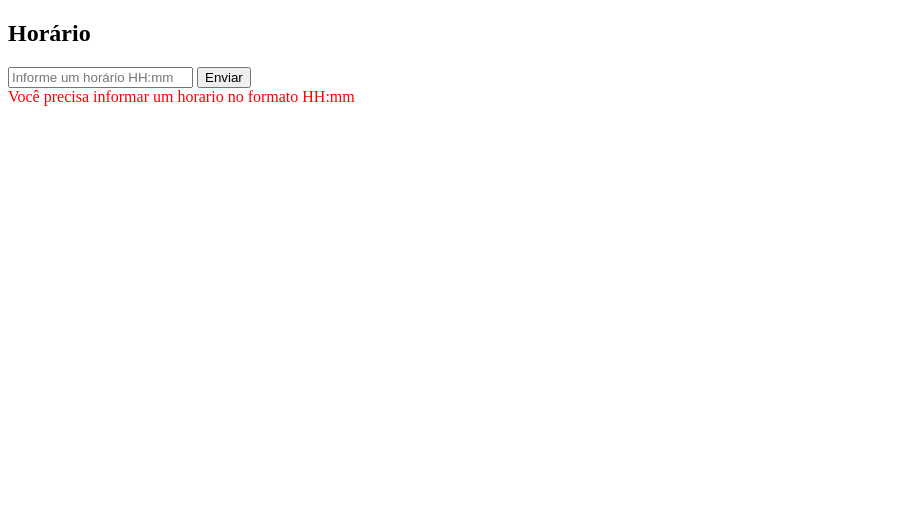
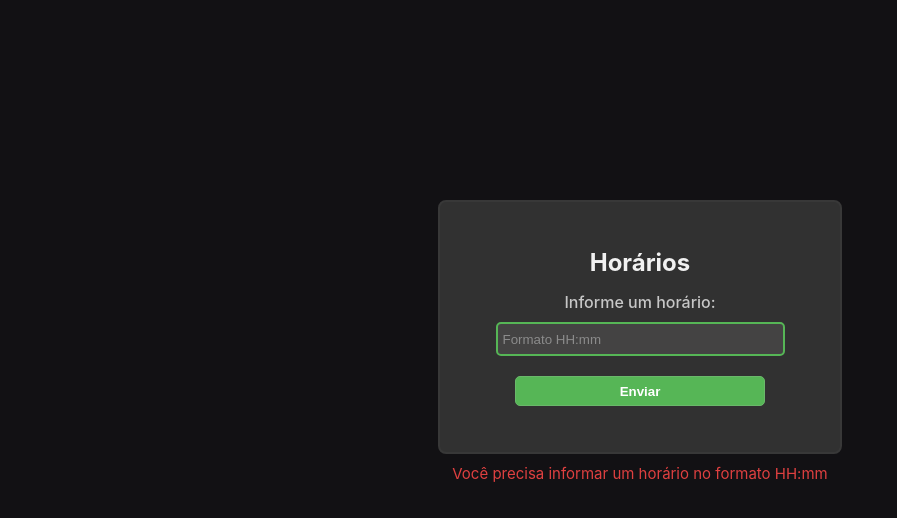
Before and after one commit to gabrielypx/inserir-horario, a plain HTML site: page index.html in a window 1280 px wide. Both pictures are taken after a click on the button "Enviar". Shown: the whole page, without its empty margins (0-897 px from the left). Drawn offline with Linux system fonts and the light colour scheme.

Commit message:
Update style

```diff
--- a/index.html
+++ b/index.html
@@ -2,16 +2,20 @@
 <html>
 <head>
 <meta charset="utf-8">
-  <title>Exercício 1</title>
+<title>Exercício 1</title>
+<link rel="stylesheet" href="style.css" />
 </head>
 <body>
   <div>
-    <div>
-	    <h2>Horário</h2>
-      <input type="text" id="inputTime" type="text" placeholder="Informe um horário HH:mm" title="Informe um horário HH:mm" autofocus="1">
-      <button id="btnSubmit" >Enviar</button>
+    <div class="content">
+	    <h2 class="title">Horários</h2>
+      <label>Informe um horário:</label>
+      <input type="text" id="inputTime" type="text" placeholder="Formato HH:mm" title="Informe um horário HH:mm" autofocus="1">
+      <button id="btnSubmit"><p>Enviar</p></button>
     </div>
-    <span id="result"></span>
+    <div class="resultado">
+      <span id="result"></span>
+    </div>
   </div>
 </body>
 <script src="main.js"></script>
--- a/main.js
+++ b/main.js
@@ -10,22 +10,23 @@ function app() {
 
     if (hour <= new Date(`2000-01-01T12:00`) && hour >= new Date(`2000-01-01T00:00`)) {
       result.innerText = 'Bom Dia!';
-      result.style.color = "blue"
+      result.style.color = "#54a3c2"
     } else if (hour >= new Date(`2000-01-01T12:01`) && hour <= new Date(`2000-01-01T18:00`)) {
       result.innerText = 'Boa Tarde!';
-      result.style.color = "purple"
+      result.style.color = "#6c54c2"
     } else if (hour >= new Date(`2000-01-01T18:01`) && hour <= new Date(`2000-01-01T23:59`)) {
       result.innerText = 'Boa noite!';
-      result.style.color = "pink"
+      result.style.color = "#ec74dc"
     } else if (hourMinute[0] > 23) {
-      result.innerText = 'Você só pode informar um horario até 23:59.';
-      result.style.color = "orange"
+      result.innerText = 'Você só pode informar um horário até 23:59.';
+      result.style.color = "#e68659"
     } else if (hourMinute[1] > 59) {
       result.innerText = 'Os minutos vão só até 59.';
-      result.style.color = "green"
+      result.style.color = "#59e665"
     } else {
-      result.innerText = 'Você precisa informar um horario no formato HH:mm';
-      result.style.color = "red"
+      result.innerText = 'Você precisa informar um horário no formato HH:mm';
+      result.style.color = "#df4040";
+      result.style.fontSize ="15px"
     }
 
 
--- /dev/null
+++ b/style.css
@@ -0,0 +1,77 @@
+* {
+  margin: 0;
+  padding: 0;
+}
+
+body{
+  font-family: -apple-system, BlinkMacSystemFont, 'Segoe UI', Roboto, Oxygen, Ubuntu, Cantarell, 'Open Sans', 'Helvetica Neue', sans-serif;
+  background-color: #121114;
+  display: flex;
+  align-items: center;
+  justify-content: center;
+}
+
+.content{
+  width: 400px;
+  height: 250px;
+  background-color: #313131;
+  border-radius: 8px;
+  border: 2px solid #383838;
+  margin-top: 200px;
+  display: flex;
+  align-items: center;
+  justify-content: center;
+  flex-direction: column;
+}
+
+h2{
+  color: rgb(241, 241, 241);
+}
+
+label{
+  color: rgb(199, 199, 199);
+  font-weight: 500;
+  margin-top: 15px;
+}
+
+#inputTime{
+  width: 280px;
+  height: 30px;
+  padding-left: 5px;
+  background-color: #444343;
+  border-radius: 5px;
+  border: 2px solid #56b656;
+  color: #fff;
+  margin-top: 10px;
+}
+
+input::placeholder {
+  color: rgb(139, 139, 139);
+  font-family: -apple-system, BlinkMacSystemFont, 'Segoe UI', Roboto, Oxygen, Ubuntu, Cantarell, 'Open Sans',
+}
+
+#btnSubmit{
+  width: 250px;
+  height: 30px;
+  background-color: #56b656;
+  border-radius: 5px;
+  border: 1px solid #6ab86a;
+  color: #fff;
+  margin-top: 20px;
+  cursor: pointer;
+}
+
+#btnSubmit p{
+  font-weight: 600;
+  font-family: -apple-system, BlinkMacSystemFont, 'Segoe UI', Roboto, Oxygen, Ubuntu, Cantarell, 'Open Sans',
+}
+
+.resultado{
+  display: flex;
+  align-items: center;
+  justify-content: center;
+  margin-top: 10px;
+  font-family: -apple-system, BlinkMacSystemFont, 'Segoe UI', Roboto, Oxygen, Ubuntu, Cantarell, 'Open Sans', 'Helvetica Neue', sans-serif;
+  font-size: 20px;
+  color: #df4040;
+}
```
